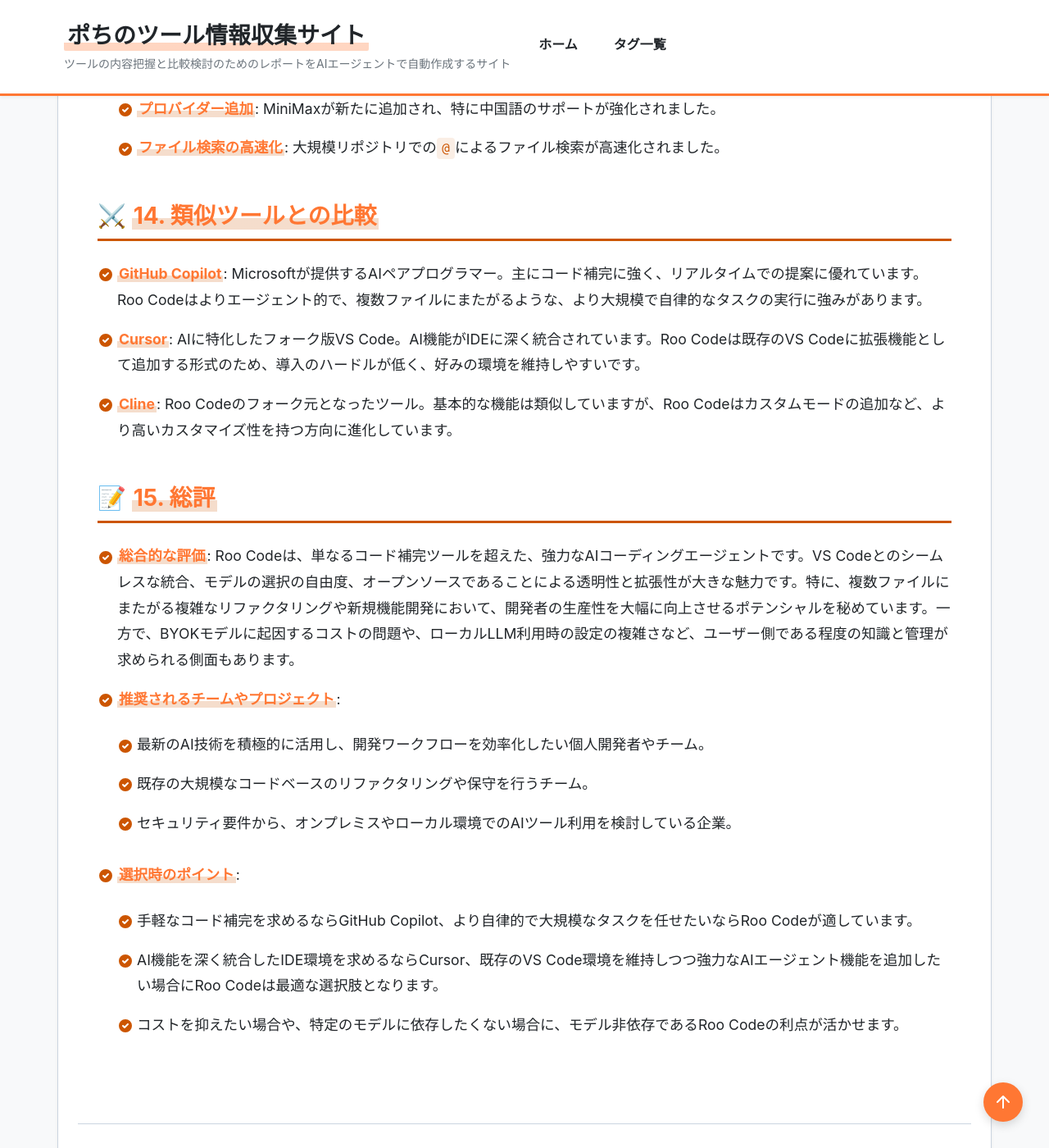
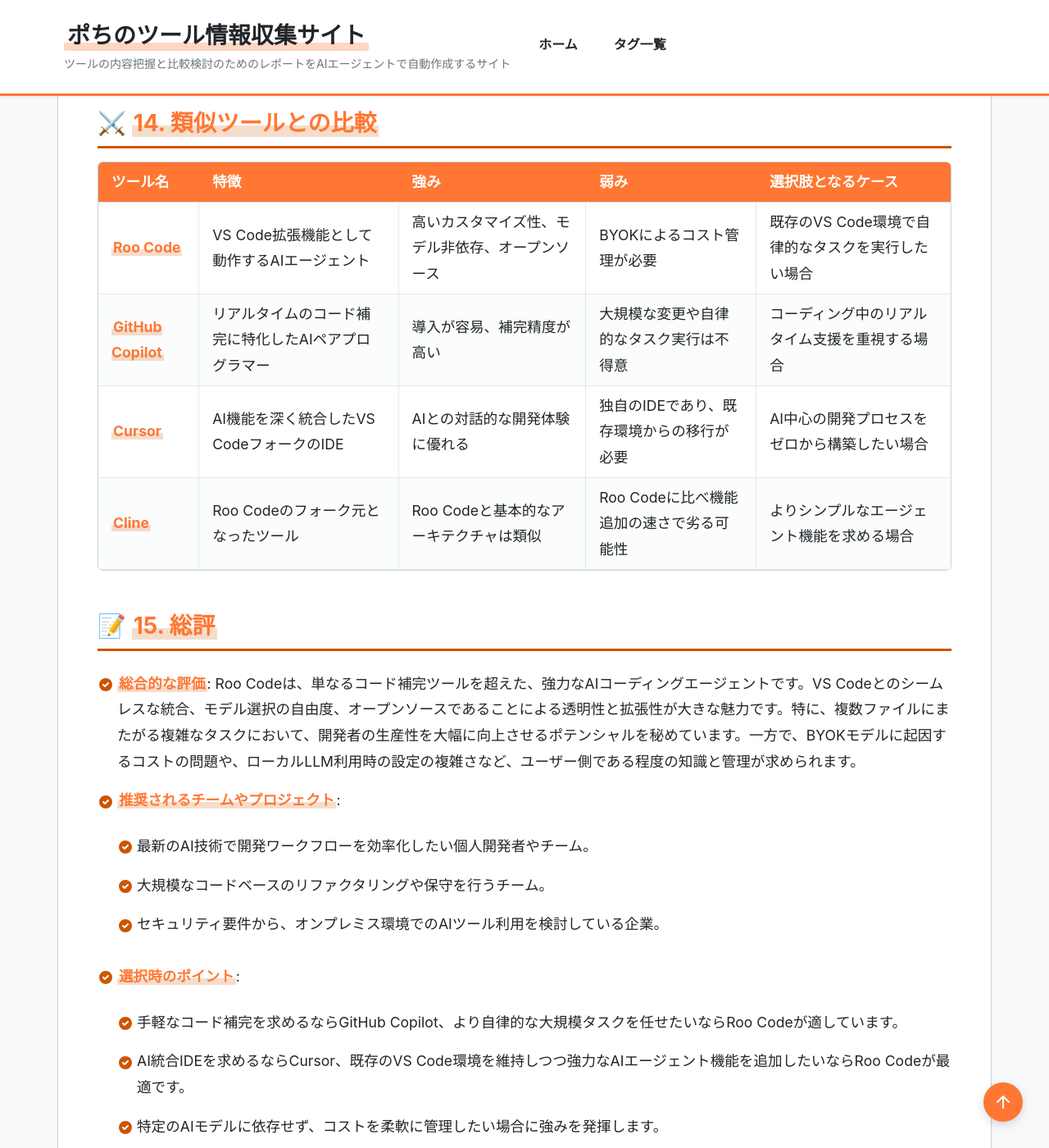
Before and after one commit to aegisfleet/tool-survey-report, a Jekyll site: the page built from _reports/roocode.md, in a window 1280 px wide and 1400 px high, scrolled down 8466 px. Shown: the whole window at 82% size. Built offline with Jekyll 4.4.1, drawn with Linux system fonts in a browser that asks for light colours; some of the changed text lies outside the part shown.

Commit message:
feat(reports): Roo Codeレポートをテンプレートに合わせて更新 (#403)
Roo Codeの調査レポート（_reports/roocode.md）をAGENTS.mdの指示と最新のテンプレートに沿って更新しました。

主な変更点：
- フロントマターに `quick_summary` と `evaluation` セクションを追加
- `last_updated` の日付を更新
- 本文の料金プランと比較セクションを表形式に変更
- 全体のフォーマットをテンプレートに準拠

また、関連レポートの整合性を確保するため、以下のファイルに `Roo Code` への関連付けを追加しました。
- _reports/github-copilot.md
- _reports/cursor.md
- _reports/vscode.md
- _reports/cline.md

Co-authored-by: google-labs-jules[bot] <161369871+google-labs-jules[bot]@users.noreply.github.com>

```diff
--- a/_reports/cline.md
+++ b/_reports/cline.md
@@ -59,6 +59,7 @@ relationships:
   related_tools:
     - "Devin"
     - "DeepWiki-Open"
+    - "Roo Code"
 ---
 
 # **Cline 調査レポート**
--- a/_reports/cursor.md
+++ b/_reports/cursor.md
@@ -61,6 +61,7 @@ relationships:
     - "OpenAI Codex (CLI)"
     - "Google Antigravity"
     - "Devin"
+    - "Roo Code"
 ---
 
 # **Cursor 調査レポート**
--- a/_reports/github-copilot.md
+++ b/_reports/github-copilot.md
@@ -63,6 +63,7 @@ relationships:
     - "OpenCode"
     - "Devin"
     - "Microsoft 365 Copilot"
+    - "Roo Code"
 ---
 
 # **GitHub Copilot 調査レポート**
--- a/_reports/roocode.md
+++ b/_reports/roocode.md
@@ -1,25 +1,60 @@
 ---
+# === フロントマター ===
+# 【必須項目】
 title: "Roo Code 調査レポート"
 tool_name: "Roo Code"
+tool_reading: "ルーコード"
 category: "AIコーディング支援"
 developer: "Roo Code"
 official_site: "https://roocode.com/"
 date: "2025-10-23"
-last_updated: "2025-12-10"
+last_updated: "2026-01-12"
 tags:
   - "AI"
   - "開発者ツール"
   - "VS Code"
   - "オープンソース"
+  - "エージェント"
+description: "VS Code内で動作するオープンソースのAI搭載コーディングアシスタント。メタデータ駆動のサブタスク管理や15以上のプロバイダーに対応したネイティブツール呼び出しにより、複雑な開発ワークフローを自動化します。"
+
+# 【クイックサマリー】ホーム画面のカード表示用
 quick_summary:
+  has_free_plan: true
   is_oss: true
+  starting_price: "無料"
+  target_users:
+    - "開発者"
+    - "エンジニアリングチーム"
+  latest_highlight: "2025年12月にメタデータ駆動サブタスク管理機能を追加"
+  update_frequency: "高"
 
-description: "VS Code内で動作するオープンソースのAI搭載コーディングアシスタント。メタデータ駆動のサブタスク管理や15以上のプロバイダーに対応したネイティブツール呼び出しにより、複雑な開発ワークフローを自動化します。"
+# 【ツール評価】100点満点、基準点70点からの加減算方式
+evaluation:
+  score: 80
+  base_score: 70
+  plus_points:
+    - point: 8
+      reason: "VS Codeへの完全統合とオープンソースによる透明性・拡張性が高い"
+    - point: 5
+      reason: "モデル非依存でローカルLLMも利用可能など、柔軟性が高い"
+    - point: 3
+      reason: "複数ファイルにまたがる自律的なタスク実行能力"
+  minus_points:
+    - point: -4
+      reason: "BYOKモデルのため、APIトークンコストが高額になる可能性がある"
+    - point: -2
+      reason: "ローカルLLM利用時のセットアップやパフォーマンス最適化には知識が必要"
+  summary: "VS Code環境を維持しつつ、自律的なAI開発を導入したい場合に最適な選択肢"
+
+# 【任意項目】該当するもののみ記載
+links:
+  github: "https://github.com/roocode/roocode"
 relationships:
   related_tools:
     - "GitHub Copilot"
     - "Cursor"
     - "Visual Studio Code"
+    - "Cline"
 ---
 
 # **Roo Code 調査レポート**
@@ -27,21 +62,23 @@ relationships:
 ## **1. 基本情報**
 
 * **ツール名**: Roo Code
+* **ツールの読み方**: ルーコード
 * **開発元**: Roo Code
 * **公式サイト**: [https://roocode.com/](https://roocode.com/)
-* **カテゴリ**: AIコーディング支援, 開発者ツール
+* **関連リンク**:
+  * GitHub: [https://github.com/roocode/roocode](https://github.com/roocode/roocode)
+* **カテゴリ**: AIコーディング支援
 * **概要**: Roo Codeは、VS Code内で動作するオープンソースのAI搭載コーディングアシスタントです。単なるオートコンプリートを超え、複数のファイルを横断したコードの読み書き、コマンド実行、開発者のワークフローへの適応が可能です。
 
 ## **2. 目的と主な利用シーン**
 
 * **解決する課題**: ソフトウェア開発における生産性の向上、複雑なコーディングタスクの自動化、既存コードベースの迅速な理解とリファクタリング。
-* **主な利用者**: ソフトウェア開発者、プログラマー、エンジニアリングチーム。
+* **想定利用者**: ソフトウェア開発者、プログラマー、エンジニアリングチーム。
 * **利用シーン**:
-    * 新規機能の開発
-    * 既存コードのリファクタリングとデバッグ
-    * ドキュメントの作成と更新
-    * コードベースに関する質問への回答
-    * 定型的なタスクの自動化
+  * 新規機能の開発
+  * 既存コードのリファクタリングとデバッグ
+  * ドキュメントの作成と更新
+  * コードベースに関する質問への回答
 
 ## **3. 主要機能**
 
@@ -52,39 +89,41 @@ relationships:
 * **モデル非依存**: OpenAI、Anthropic、Geminiなどの主要なAIモデルや、ローカルでホストされたLLMなど、任意のモデルを接続して利用できます。
 * **段階的な自動承認**: 各アクションの実行を制御し、信頼度に応じてAIの自律性を調整可能です。
 * **オープンソース**: コミュニティ主導で開発されており、透明性が高く、自由にカスタマイズできます。
-* **セキュリティ**: クライアントのみのアーキテクチャで、コードはローカルマシンから離れません（外部API利用時を除く）。SOC 2 Type IIに準拠しています。
 
 ## **4. 特徴・強み (Pros)**
 
 * **VS Codeへの完全統合**: 既存の開発環境にシームレスに統合され、使い慣れたツールや設定をそのまま利用できます。
-* **ローカル環境での動作**: ローカルの開発環境で直接ファイルを操作するため、追加のクラウドリソースは不要です。
 * **柔軟なカスタマイズ**: 特定のワークフローに合わせて、カスタムモードやプロンプトテンプレートを作成できます。
 * **ターミナルコマンド実行**: ツール内から直接ターミナルコマンドを実行できます。
-* **MCPサーバー連携**: 追加機能で拡張可能です。
 * **透明性の高いワークフロー**: 変更がエディタで直接確認できるため、作業プロセスが明確です。
 * **費用対効果**: サブスクリプション料金がなく、選択したモデルのAPIトークン使用料のみで利用できます。
 
 ## **5. 弱み・注意点 (Cons)**
 
 * **高いトークン消費量**: BYOK（Bring Your Own Key）モデルのため、特に大規模なタスクではAPIトークンコストが高額になる可能性があります。
-* **単一セッションの制限**: VS Codeウィンドウごとに1セッションしかサポートされていないため、並列タスクの処理はできません。
 * **パフォーマンスの変動**: コードベースの複雑さ、プロンプトの質、使用するモデルによってパフォーマンスが変動します。
-* **テストの自動化**: デフォルトでは変更のテストを自動で行わないため、ユーザーが明示的に指示する必要があります。
-* **ローカルLLM利用時の課題**: ローカルでLLMをホストする場合、クラウドホスト型モデルと比較して速度と品質が低下する可能性があり、最適なパフォーマンスを得るにはハードウェア、モデル、プロンプトの慎重な設定と最適化が必要です。
+* **テストの自動化不足**: デフォルトでは変更のテストを自動で行わないため、ユーザーが明示的に指示する必要があります。
+* **ローカルLLM利用時の課題**: ローカルでLLMをホストする場合、クラウドモデルと比較して速度と品質が低下する可能性があり、最適なパフォーマンスには慎重な設定が必要です。
+* **日本語対応**: UI、ドキュメント、サポートは主に英語で提供されており、日本語対応は限定的です。
 
 ## **6. 料金プラン**
 
-* **Roo Code Extension**: 無料（オープンソース）。有料APIを利用する場合、そのモデルの使用料のみがかかります。
-* **Roo Code Cloud** (オプションサービス):
-  * **Free**: $0/月。トークン使用量分析、タスク共有、コミュニティサポートなど。
-  * **Pro**: $20/月 + クラウドタスク$5/時間。Cloud Agents、リモートコントロール、有料サポートなど。
-  * **Team**: $99/月 + クラウドタスク$5/時間。Proの全機能に加え、無制限のユーザー数、共有設定、集中請求など。
-* **Enterprise**: カスタム価格。SAML、高度なセキュリティ、カスタム統合など。
-* **無料トライアル**: 全ての有料プランで14日間の無料トライアルが利用可能です。
+| プラン名 | 料金 | 主な特徴 |
+|---|---|---|
+| **Extension (本体)** | 無料 | オープンソース。API利用料は別途必要。 |
+| **Cloud Free** | 無料 | トークン使用量分析、タスク共有、コミュニティサポート。 |
+| **Cloud Pro** | $20/月 + $5/時間 | Cloud Agents、リモートコントロール、有料サポート。 |
+| **Cloud Team** | $99/月 + $5/時間 | Proの全機能、無制限ユーザー、集中請求。 |
+| **Enterprise** | カスタム価格 | SAML、高度なセキュリティ、カスタム統合。 |
+
+* **課金体系**: ユーザー単位の月額課金 + クラウドタスクの時間課金
+* **無料トライアル**: 全ての有料プランで14日間の無料トライアルが利用可能。
 
 ## **7. 導入実績・事例**
 
-公式サイトによると、Apple, Netflix, Microsoft, Amazon, ByteDance, Rakutenなどの企業で開発者に利用されています。具体的な導入事例は公開されていませんが、VS Code Marketplaceのレビューでは、多くの開発者から高い評価を得ています。
+* **導入企業**: Apple, Netflix, Microsoft, Amazon, ByteDance, Rakutenなどの企業の開発者が利用しているとの報告があります。
+* **導入事例**: 具体的な導入事例は公開されていませんが、VS Code Marketplaceのレビューでは、多くの開発者から高い評価を得ています。
+* **対象業界**: 特定の業界に限定されず、ソフトウェア開発を行う幅広い企業で利用されています。
 
 ## **8. サポート体制**
 
@@ -94,22 +133,13 @@ relationships:
 
 ## **9. 連携機能 (API・インテグレーション)**
 
-* **API**: Roo CodeはMCP (Model Context Protocol) をサポートしており、これにより外部ツールやサービスとの連携が可能です。
-* **外部サービス連携**: VS Code拡張機能として、VS Codeがサポートする全ての言語やツールと連携します。また、任意のAIモデルプロバイダー（OpenAI, Anthropic, Google Gemini, Ollamaなど）と接続できます。v3.35現在、以下の主要プロバイダーを含む15以上のサービスでネイティブツール呼び出しがサポートされており、信頼性の高い連携が可能です。
-    * Bedrock
-    * Cerebras
-    * DeepInfra
-    * Groq
-    * LiteLLM
-    * Ollama
-    * Vertex Gemini
-    * xAI (Grok)
-    * Baseten
-    * MiniMax
+* **API**: MCP (Model Context Protocol) をサポートしており、外部ツールやサービスとの連携が可能です。
+* **外部サービス連携**: VS Code拡張機能として、VS Codeがサポートする全ての言語やツールと連携します。また、OpenAI, Anthropic, Google Gemini, Ollamaなど、任意のAIモデルプロバイダーと接続できます。15以上のサービスでネイティブツール呼び出しがサポートされています。
 
 ## **10. セキュリティとコンプライアンス**
 
-* **データ管理**: コードは基本的にローカルマシン上で処理されます。外部APIを利用する場合、送信されるデータはユーザーが制御可能です。`.rooignore`ファイルで機密ファイルを除外できます。
+* **認証**: 基本的に連携するVS Codeおよび各AIモデルプロバイダーの認証に依存します。EnterpriseプランではSAML認証に対応しています。
+* **データ管理**: コードは基本的にローカルマシン上で処理されます。`.rooignore`ファイルで機密ファイルを除外できます。
 * **準拠規格**: SOC 2 Type IIに準拠しています。
 
 ## **11. 操作性 (UI/UX) と学習コスト**
@@ -119,53 +149,48 @@ relationships:
 
 ## **12. ユーザーの声（レビュー分析）**
 
-* **調査対象**: 公式サイト掲載の testimonials, Qubika Blog, Medium, GitHub
+* **調査対象**: 公式サイト testimonials, Qubika Blog, Medium, GitHub
+* **総合評価**: VS Code Marketplaceで高い評価を受けている。
 * **ポジティブな評価**:
-  * 「コーディングが速く、簡単で、直感的になった。特にVS Codeとのシームレスな統合は素晴らしい。」
-  * 「最高のAIコーディングエディタ。新しいモデルへの対応や便利な機能の実装が非常に速い。」
-  * 「CopilotやCursorなど他のツールと比較しても、複数のファイルを一度に編集できる能力が優れている。」
+  * 「VS Codeとのシームレスな統合が素晴らしい。」
+  * 「新しいモデルへの対応が非常に速い。」
+  * 「複数ファイルを一度に編集できる能力が他のツールより優れている。」
 * **ネガティブな評価 / 改善要望**:
   * 「BYOKモデルのため、トークンの消費が激しく、コストがかさむ場合がある。」
-  * 「ローカルLLMで利用する場合、セットアップが複雑で、パフォーマンスを引き出すには試行錯誤が必要。」
+  * 「ローカルLLMで利用する場合、セットアップが複雑でパフォーマンスの最適化が必要。」
 * **特徴的なユースケース**:
-  * 大規模なリファクタリングプロジェクトにおいて、手作業では数日かかっていた作業を数時間で完了させた事例。
-  * ローカルLLMと組み合わせることで、完全にオフラインのセキュアな環境でAIコーディング支援を実現。
+  * 大規模なリファクタリングプロジェクトを数時間で完了させた事例。
+  * ローカルLLMと組み合わせて、オフラインのセキュアな環境でAIコーディング支援を実現。
 
 ## **13. 直近半年のアップデート情報**
 
-* **2025-12-04 (v3.35)**:
-    * **メタデータ駆動のサブタスク**: VS Codeを再起動したりクラッシュしたりしても、サブタスクと親タスクの接続が切れなくなりました。
-    * **ネイティブツール呼び出しの拡大**: Bedrock, Cerebras, Groq, LiteLLM, Ollama, Vertex Gemini, xAIなど、15以上のプロバイダーでネイティブツール呼び出しをサポートし、信頼性が向上しました。
-* **2025-11-21 (v3.34)**:
-    * **Browser Use 2.0**: ブラウザ操作機能が強化され、より複雑なWebサイトの自動化に対応しました。
-    * **プロバイダー追加**: Basetenが新たに追加され、AWS Bedrockでの埋め込みがサポートされました。
-* **2025-11-18 (v3.33)**:
-    * **Gemini 3 Proプレビュー対応**: Googleの最新モデルであるGemini 3 Pro（1Mトークン）をサポートしました。
-    * **UI/UX改善**: git statusが環境詳細に表示されるようになり、ツールプロトコルの選択がUIから可能になりました。
-* **2025-11-14 (v3.32)**:
-    * **GPT-5.1モデル対応**: 最新のGPT-5.1モデルをサポートし、OpenAIプロバイダーでのプロンプトキャッシュ機能が追加されました。
-* **2025-11-08 (v3.31)**:
-    * **UI/UX改善**: タスクヘッダーとTodoリストが統合され、進捗管理が容易になりました。
-* **2025-11-03 (v3.30)**:
-    * **OpenRouter Embeddings**: OpenRouterが埋め込みプロバイダーとして追加され、コードベースのインデックス作成機能が強化されました。
-* **2025-10-31 (v3.29)**:
-    * **プロバイダー追加**: MiniMaxが新たに追加され、特に中国語のサポートが強化されました。
-    * **ファイル検索の高速化**: 大規模リポジトリでの`@`によるファイル検索が高速化されました。
+* **2025-12-04 (v3.35)**: メタデータ駆動のサブタスク機能を追加。15以上のプロバイダーでネイティブツール呼び出しをサポート。
+* **2025-11-21 (v3.34)**: Browser Use 2.0をリリース。Basetenプロバイダーを追加。
+* **2025-11-18 (v3.33)**: Google Gemini 3 Pro (1Mトークン)プレビュー版をサポート。
+* **2025-11-14 (v3.32)**: GPT-5.1モデルをサポート。
+* **2025-11-08 (v3.31)**: UI/UXを改善（タスクヘッダーとTodoリストを統合）。
+* **2025-11-03 (v3.30)**: OpenRouter Embeddingsを追加。
+* **2025-10-31 (v3.29)**: MiniMaxプロバイダーを追加。ファイル検索を高速化。
+
+(出典: [Roo Code Blog](https://roocode.com/blog))
 
 ## **14. 類似ツールとの比較**
 
-* **GitHub Copilot**: Microsoftが提供するAIペアプログラマー。主にコード補完に強く、リアルタイムでの提案に優れています。Roo Codeはよりエージェント的で、複数ファイルにまたがるような、より大規模で自律的なタスクの実行に強みがあります。
-* **Cursor**: AIに特化したフォーク版VS Code。AI機能がIDEに深く統合されています。Roo Codeは既存のVS Codeに拡張機能として追加する形式のため、導入のハードルが低く、好みの環境を維持しやすいです。
-* **Cline**: Roo Codeのフォーク元となったツール。基本的な機能は類似していますが、Roo Codeはカスタムモードの追加など、より高いカスタマイズ性を持つ方向に進化しています。
+| ツール名 | 特徴 | 強み | 弱み | 選択肢となるケース |
+|---|---|---|---|---|
+| **Roo Code** | VS Code拡張機能として動作するAIエージェント | 高いカスタマイズ性、モデル非依存、オープンソース | BYOKによるコスト管理が必要 | 既存のVS Code環境で自律的なタスクを実行したい場合 |
+| **GitHub Copilot** | リアルタイムのコード補完に特化したAIペアプログラマー | 導入が容易、補完精度が高い | 大規模な変更や自律的なタスク実行は不得意 | コーディング中のリアルタイム支援を重視する場合 |
+| **Cursor** | AI機能を深く統合したVS CodeフォークのIDE | AIとの対話的な開発体験に優れる | 独自のIDEであり、既存環境からの移行が必要 | AI中心の開発プロセスをゼロから構築したい場合 |
+| **Cline** | Roo Codeのフォーク元となったツール | Roo Codeと基本的なアーキテクチャは類似 | Roo Codeに比べ機能追加の速さで劣る可能性 | よりシンプルなエージェント機能を求める場合 |
 
 ## **15. 総評**
 
-* **総合的な評価**: Roo Codeは、単なるコード補完ツールを超えた、強力なAIコーディングエージェントです。VS Codeとのシームレスな統合、モデルの選択の自由度、オープンソースであることによる透明性と拡張性が大きな魅力です。特に、複数ファイルにまたがる複雑なリファクタリングや新規機能開発において、開発者の生産性を大幅に向上させるポテンシャルを秘めています。一方で、BYOKモデルに起因するコストの問題や、ローカルLLM利用時の設定の複雑さなど、ユーザー側である程度の知識と管理が求められる側面もあります。
+* **総合的な評価**: Roo Codeは、単なるコード補完ツールを超えた、強力なAIコーディングエージェントです。VS Codeとのシームレスな統合、モデル選択の自由度、オープンソースであることによる透明性と拡張性が大きな魅力です。特に、複数ファイルにまたがる複雑なタスクにおいて、開発者の生産性を大幅に向上させるポテンシャルを秘めています。一方で、BYOKモデルに起因するコストの問題や、ローカルLLM利用時の設定の複雑さなど、ユーザー側である程度の知識と管理が求められます。
 * **推奨されるチームやプロジェクト**:
-  * 最新のAI技術を積極的に活用し、開発ワークフローを効率化したい個人開発者やチーム。
-  * 既存の大規模なコードベースのリファクタリングや保守を行うチーム。
-  * セキュリティ要件から、オンプレミスやローカル環境でのAIツール利用を検討している企業。
+  * 最新のAI技術で開発ワークフローを効率化したい個人開発者やチーム。
+  * 大規模なコードベースのリファクタリングや保守を行うチーム。
+  * セキュリティ要件から、オンプレミス環境でのAIツール利用を検討している企業。
 * **選択時のポイント**:
-  * 手軽なコード補完を求めるならGitHub Copilot、より自律的で大規模なタスクを任せたいならRoo Codeが適しています。
-  * AI機能を深く統合したIDE環境を求めるならCursor、既存のVS Code環境を維持しつつ強力なAIエージェント機能を追加したい場合にRoo Codeは最適な選択肢となります。
-  * コストを抑えたい場合や、特定のモデルに依存したくない場合に、モデル非依存であるRoo Codeの利点が活かせます。
+  * 手軽なコード補完を求めるならGitHub Copilot、より自律的な大規模タスクを任せたいならRoo Codeが適しています。
+  * AI統合IDEを求めるならCursor、既存のVS Code環境を維持しつつ強力なAIエージェント機能を追加したいならRoo Codeが最適です。
+  * 特定のAIモデルに依存せず、コストを柔軟に管理したい場合に強みを発揮します。
--- a/_reports/vscode.md
+++ b/_reports/vscode.md
@@ -22,6 +22,7 @@ relationships:
     - "Kiro"
     - "GitHub Copilot"
     - "Android Studio"
+    - "Roo Code"
 ---
 
 # **Visual Studio Code 調査レポート**
```
